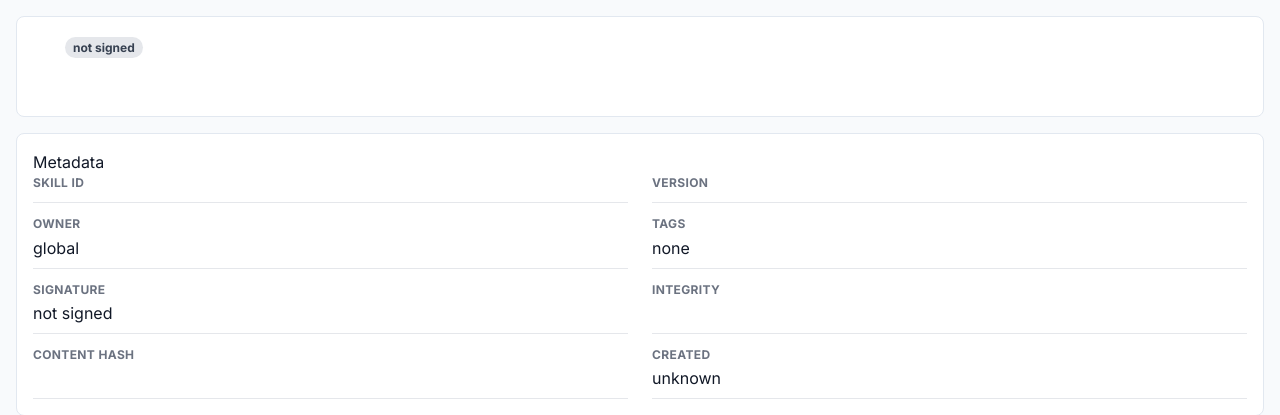
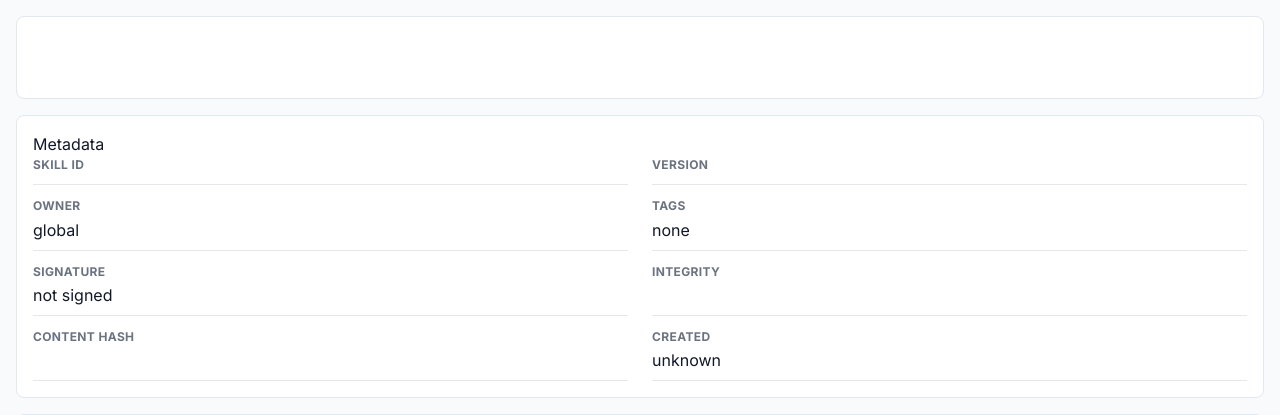
Before and after one commit to vikasudasi/skill-vault, a FastAPI app: template skill_vault/web/templates/skill_detail.html in a window 1280 px wide. Shown: the part 60-475 px from the top of the page. Run offline with FastAPI, Linux system fonts and the light colour scheme; the template is opened without the code that fills it, so the values that code supplies are empty; parts of the project's set-up code (start-up, migrations or seed data) failed here and were passed over; some libraries are stand-ins or nearby versions.

Commit message:
fix(web): remove duplicate verified badge on skill detail page
Single trust badge now renders in the header (name + one tier badge).
The redundant {% if skill.verified %} inline badge block was removed;
Signature metadata row is preserved. Fix composed via Cursor CLI
(--model composer-2.5). 171 tests pass.

```diff
--- a/skill_vault/web/templates/skill_detail.html
+++ b/skill_vault/web/templates/skill_detail.html
@@ -5,11 +5,6 @@
   <div class="detail-title-row">
     <h2 class="detail-name">{{ skill.name }}</h2>
     <span class="badge badge-{{ skill.trust }}">{{ skill.trust }}</span>
-    {% if skill.verified %}
-    <span class="badge badge-verified" title="Content-addressed and signed">verified</span>
-    {% else %}
-    <span class="badge badge-public" title="Not signed">not signed</span>
-    {% endif %}
   </div>
   <p class="muted detail-id"><code>{{ skill.id }}</code></p>
   <p>{{ skill.description }}</p>
```
Also changed, not shown: 1 other file.
